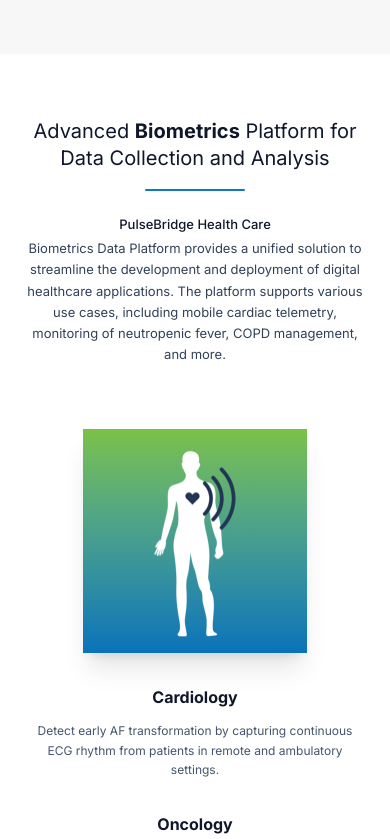
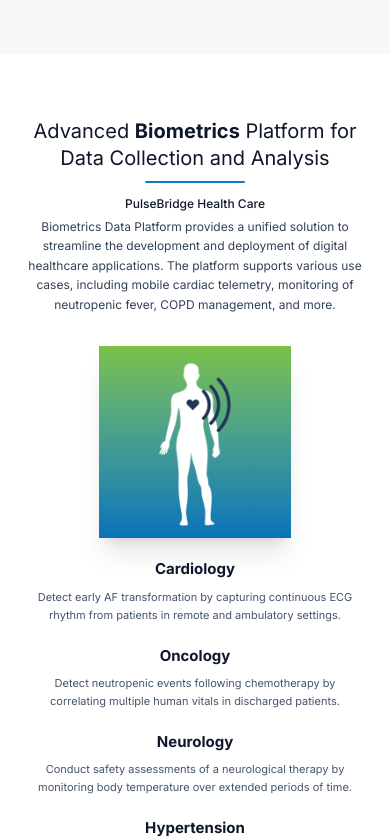
Before and after one commit to yashRocky21/PulseBrigeFreeLance, a Next.js app: page / in a window 390 px wide. Shown: the part 3185-4024 px from the top of the page. Built offline with nearby package versions, Linux system fonts and the light colour scheme.

Commit message:
Final Stable State v2

```diff
--- a/src/components/BiometricsPlatformSection.tsx
+++ b/src/components/BiometricsPlatformSection.tsx
@@ -26,44 +26,52 @@
   return (
     <section id="rpm-platform" className="bg-white py-16 md:py-24">
       <div className="max-w-[1200px] mx-auto px-6 md:px-[40px]">
-
         <motion.div
-          className="text-center mb-16"
+          className="text-center mb-8 md:mb-10"
           initial={{ opacity: 0, y: 20 }}
           whileInView={{ opacity: 1, y: 0 }}
           viewport={{ once: true }}
           transition={{ duration: 0.6 }}
         >
-          <h2 className="text-xl md:text-[26px] font-normal text-slate-900 mb-4 leading-snug">
-            Advanced <span className="font-bold">Biometrics</span> Platform for Data Collection and Analysis
+          <h2 className="text-xl md:text-[24px] font-normal text-slate-900 mb-2 md:mb-3 leading-snug">
+            Advanced <span className="font-bold">Biometrics</span> Platform for
+            Data Collection and Analysis
           </h2>
 
           {/* Blue underline divider */}
           <div
-            className="mx-auto mb-6"
-            style={{ width: "100px", height: "2px", backgroundColor: "#1279be", borderRadius: "2px" }}
+            className="mx-auto mb-3 md:mb-4"
+            style={{
+              width: "100px",
+              height: "2px",
+              backgroundColor: "#1279be",
+              borderRadius: "2px",
+            }}
           />
 
-          <p className="text-slate-900 text-[13px] md:text-[14px] font-medium mb-1">
+          <p className="text-slate-900 text-[12px] md:text-[13px] font-medium mb-1">
             PulseBridge Health Care
           </p>
-          <p className="text-slate-700 text-[13px] md:text-[14px] max-w-4xl mx-auto leading-relaxed">
-            Biometrics Data Platform provides a unified solution to streamline the development and deployment of digital healthcare applications. The platform supports various use cases, including mobile cardiac telemetry, monitoring of neutropenic fever, COPD management, and more.
+          <p className="text-slate-700 text-[12px] md:text-[13px] max-w-4xl mx-auto leading-relaxed">
+            Biometrics Data Platform provides a unified solution to streamline
+            the development and deployment of digital healthcare applications.
+            The platform supports various use cases, including mobile cardiac
+            telemetry, monitoring of neutropenic fever, COPD management, and
+            more.
           </p>
         </motion.div>
 
         {/* 5-column layout */}
-        <div className="flex flex-col md:flex-row items-start justify-between gap-6 md:gap-8">
-
+        <div className="flex flex-col md:flex-row items-start justify-between gap-4 md:gap-5">
           {/* Column 1: Image */}
           <motion.div
-            className="w-full md:w-[22%] flex justify-center md:justify-start"
+            className="w-full md:w-[20%] flex justify-center md:justify-start"
             initial={{ opacity: 0, x: -20 }}
             whileInView={{ opacity: 1, x: 0 }}
             viewport={{ once: true }}
             transition={{ duration: 0.5 }}
           >
-            <div className="w-56 md:w-full aspect-square bg-gradient-to-b from-[#7BC145] to-[#0872BA] flex items-center justify-center shadow-xl overflow-hidden p-4">
+            <div className="w-48 md:w-full aspect-square bg-gradient-to-b from-[#7BC145] to-[#0872BA] flex items-center justify-center shadow-xl overflow-hidden p-3">
               <Image
                 src="/images/vivalink-connection.png"
                 alt="Biometrics Platform"
@@ -78,20 +86,21 @@
           {areas.map((area, i) => (
             <motion.div
               key={area.title}
-              className="w-full md:flex-1 text-center flex flex-col items-center pt-2 md:pt-4"
+              className="w-full md:flex-1 text-center flex flex-col items-center pt-1 md:pt-2"
               initial={{ opacity: 0, y: 25 }}
               whileInView={{ opacity: 1, y: 0 }}
               viewport={{ once: true }}
               transition={{ duration: 0.5, delay: i * 0.1 }}
             >
-              <h3 className="font-bold text-slate-900 text-[16px] md:text-[18px] mb-3">{area.title}</h3>
-              <p className="text-slate-600 text-[12px] md:text-[13px] leading-relaxed px-2 md:px-0">
+              <h3 className="font-bold text-slate-900 text-[15px] md:text-[16px] mb-2">
+                {area.title}
+              </h3>
+              <p className="text-slate-600 text-[11px] md:text-[12px] leading-relaxed px-1 md:px-0">
                 {area.desc}
               </p>
             </motion.div>
           ))}
         </div>
-
       </div>
     </section>
   );
```
Also changed, not shown: src/components/FullPageSwiper.tsx (+7 -2 lines).
